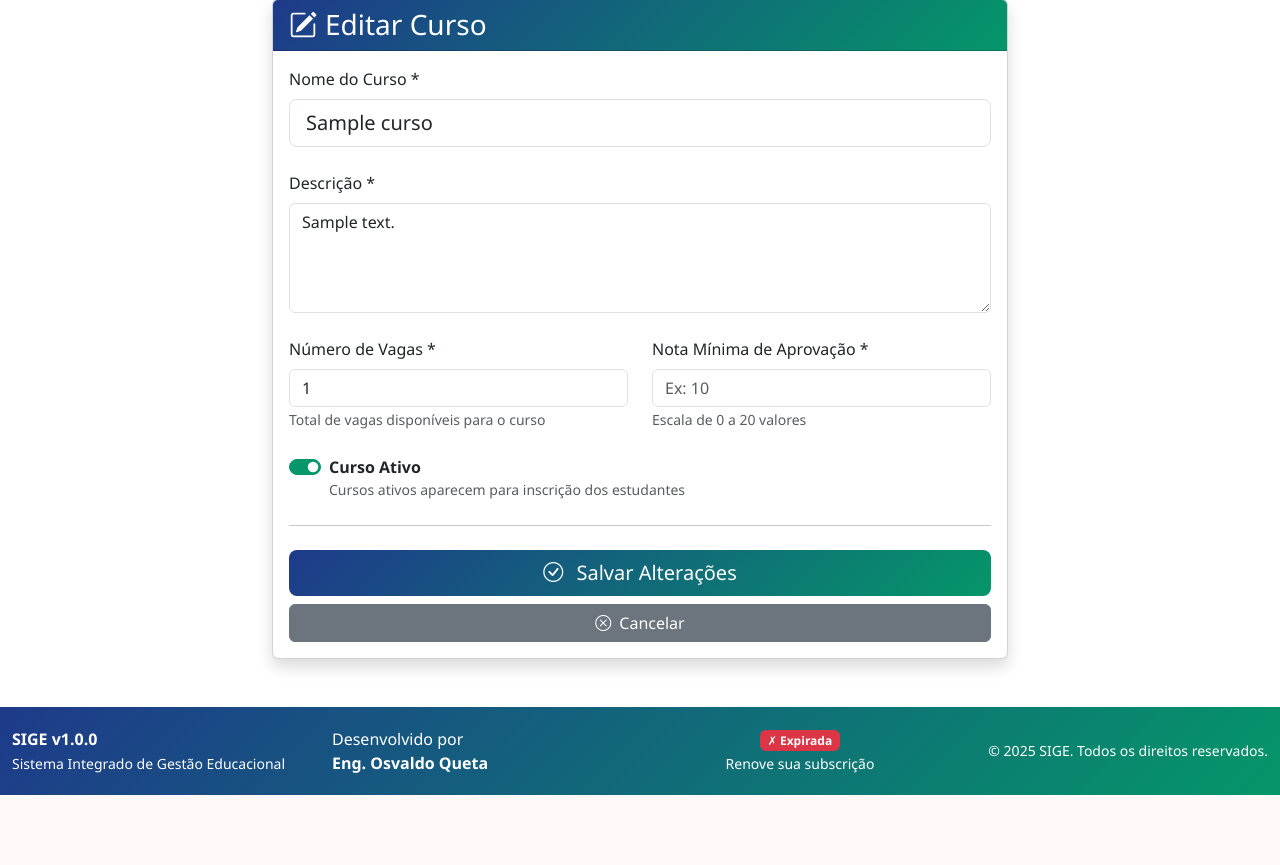
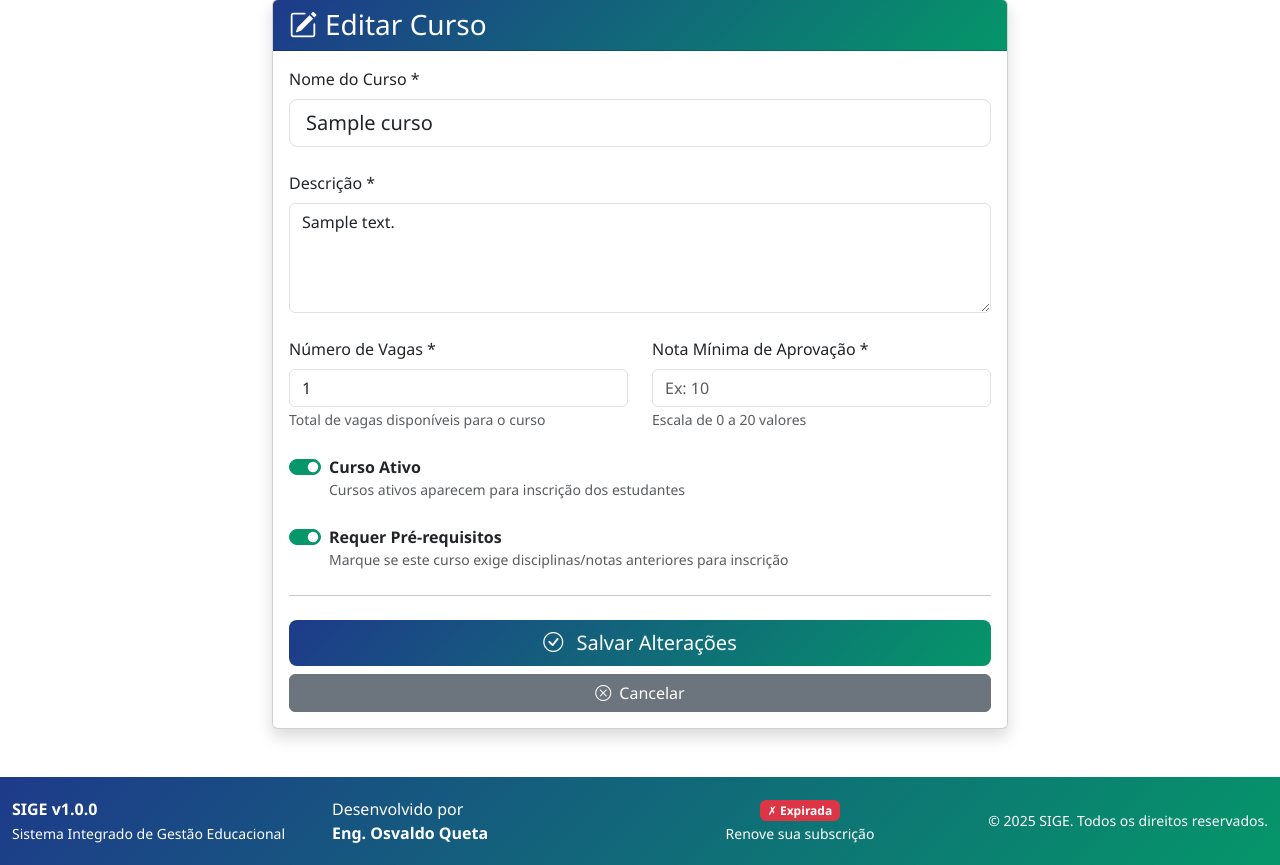
Before and after one commit to OsvaldoFernando/SIGE-QUETA, a Django app: page /cursos/1/editar/ in a window 1280 px wide. Shown: the part 119-984 px from the top of the page. Before the commit the page ends 914 px from the top, so only its background shows below. Run offline with Django 5.2, Linux system fonts and the light colour scheme; a user stored in the database is signed in; tables that the repository leaves empty hold one stand-in row (values such as "Sample post").

Commit message:
Add prerequisite system to course and enrollment forms
Update course creation/edit forms to include a prerequisite checkbox. Modify enrollment form to dynamically display prerequisite disciplines and input fields for grades and completion year. Implement backend logic in `inscricao_create` to save prerequisite grades and academic history. Add `requer_prerequisitos` field to Curso model and update related views.

Replit-Commit-Author: Agent
Replit-Commit-Session-Id: a36fd819-ad5c-43f0-9195-e64b06398610
Replit-Commit-Checkpoint-Type: full_checkpoint
Replit-Commit-Event-Id: 25582dc0-c644-43ca-a32d-f8318912ce7c
Replit-Commit-Screenshot-Url: https://storage.googleapis.com/screenshot-production-us-central1/4b203e01-1ab3-4710-9edf-2a39d38c58d6/a36fd819-ad5c-43f0-9195-e64b06398610/7mDsVDV
Replit-Helium-Checkpoint-Created: true

```diff
--- a/core/templates/core/curso_form.html
+++ b/core/templates/core/curso_form.html
@@ -62,6 +62,17 @@
                             </div>
                         </div>
 
+                        <div class="mb-4">
+                            <div class="form-check form-switch">
+                                <input class="form-check-input" type="checkbox" name="requer_prerequisitos" id="requer_prerequisitos"
+                                       {% if curso and curso.requer_prerequisitos %}checked{% endif %}>
+                                <label class="form-check-label" for="requer_prerequisitos">
+                                    <strong>Requer Pré-requisitos</strong>
+                                    <small class="text-muted d-block">Marque se este curso exige disciplinas/notas anteriores para inscrição</small>
+                                </label>
+                            </div>
+                        </div>
+
                         <hr class="my-4">
 
                         <div class="d-grid gap-2">
--- a/core/views.py
+++ b/core/views.py
@@ -71,6 +71,10 @@ def inscricao_create(request, curso_id):
             f'Por favor, entre em contato com a administração para mais informações.'
         )
         return redirect('index')
+
+    context = {'curso': curso}
+    if curso.requer_prerequisitos:
+        context['prerequisitos'] = curso.prerequisitos.all()
 
     if request.method == 'POST':
         # Validar BI único
@@ -135,10 +139,30 @@ def inscricao_create(request, curso_id):
         )
 
         inscricao.save()
+
+        # Criar histórico académico e salvar notas se curso requer pré-requisitos
+        if curso.requer_prerequisitos:
+            from .models import HistoricoAcademico, NotaDisciplina
+            historico, created = HistoricoAcademico.objects.get_or_create(inscricao=inscricao)
+
+            for prereq in curso.prerequisitos.all():
+                nota_str = request.POST.get(f'nota_{prereq.disciplina_prerequisito.id}')
+                if nota_str:
+                    try:
+                        nota = float(nota_str)
+                        ano = int(request.POST.get(f'ano_{prereq.disciplina_prerequisito.id}', 2024))
+                        NotaDisciplina.objects.update_or_create(
+                            historico=historico,
+                            disciplina=prereq.disciplina_prerequisito,
+                            defaults={'nota': nota, 'ano_conclusao': ano}
+                        )
+                    except (ValueError, TypeError):
+                        pass
+
         messages.success(request, f'Inscrição realizada com sucesso! Seu número de inscrição é: {inscricao.numero_inscricao}')
         return redirect('inscricao_consulta', numero=inscricao.numero_inscricao)
 
-    return render(request, 'core/inscricao_form.html', {'curso': curso})
+    return render(request, 'core/inscricao_form.html', context)
 
 def inscricao_consulta(request, numero):
     inscricao = get_object_or_404(Inscricao, numero_inscricao=numero)
@@ -280,7 +304,8 @@ def curso_create(request):
             descricao=request.POST['descricao'],
             vagas=request.POST['vagas'],
             nota_minima=request.POST['nota_minima'],
-            ativo='ativo' in request.POST
+            ativo='ativo' in request.POST,
+            requer_prerequisitos='requer_prerequisitos' in request.POST
         )
         curso.save()
         messages.success(request, f'Curso "{curso.nome}" cadastrado com sucesso!')
@@ -298,6 +323,7 @@ def curso_edit(request, curso_id):
         curso.vagas = request.POST['vagas']
         curso.nota_minima = request.POST['nota_minima']
         curso.ativo = 'ativo' in request.POST
+        curso.requer_prerequisitos = 'requer_prerequisitos' in request.POST
         curso.save()
         messages.success(request, f'Curso "{curso.nome}" atualizado com sucesso!')
         return redirect('cursos_lista')
```
Also changed, not shown: core/templates/core/inscricao_form.html (+19 -0 lines), 2 other files.
